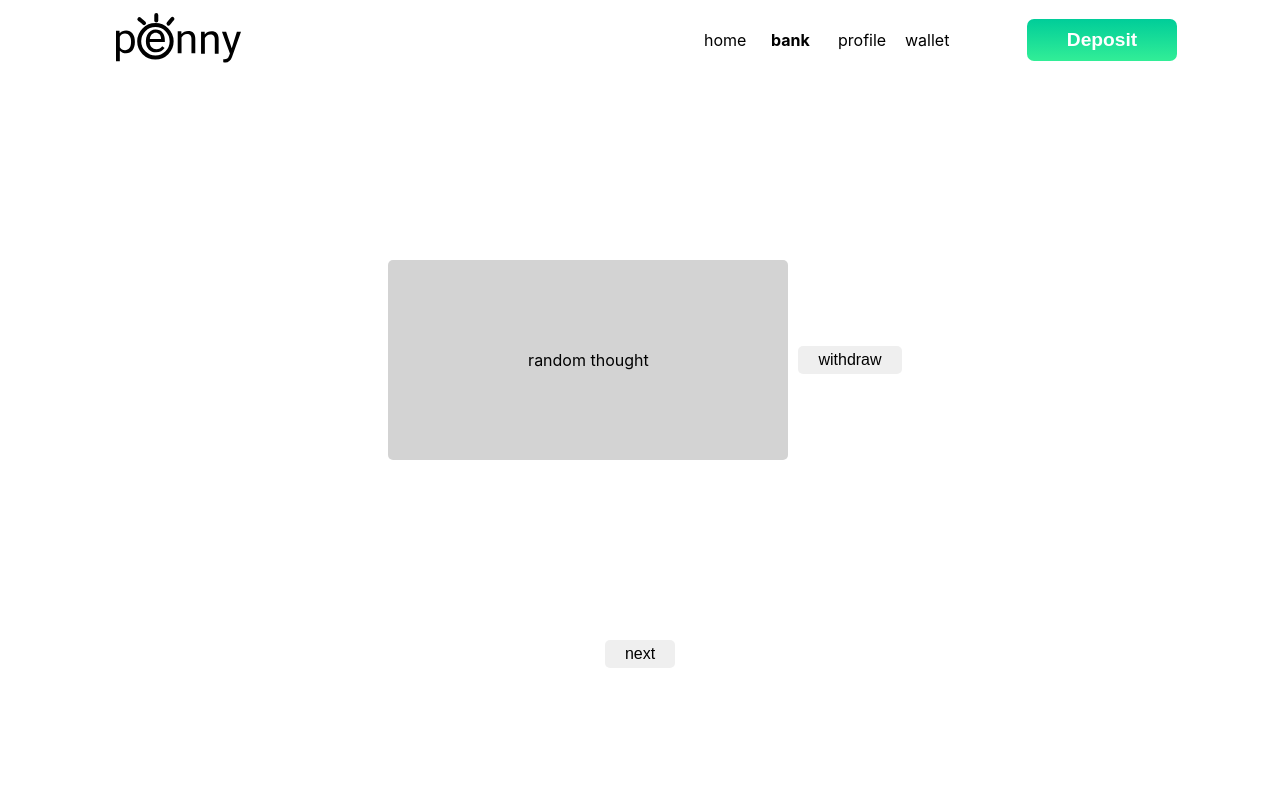
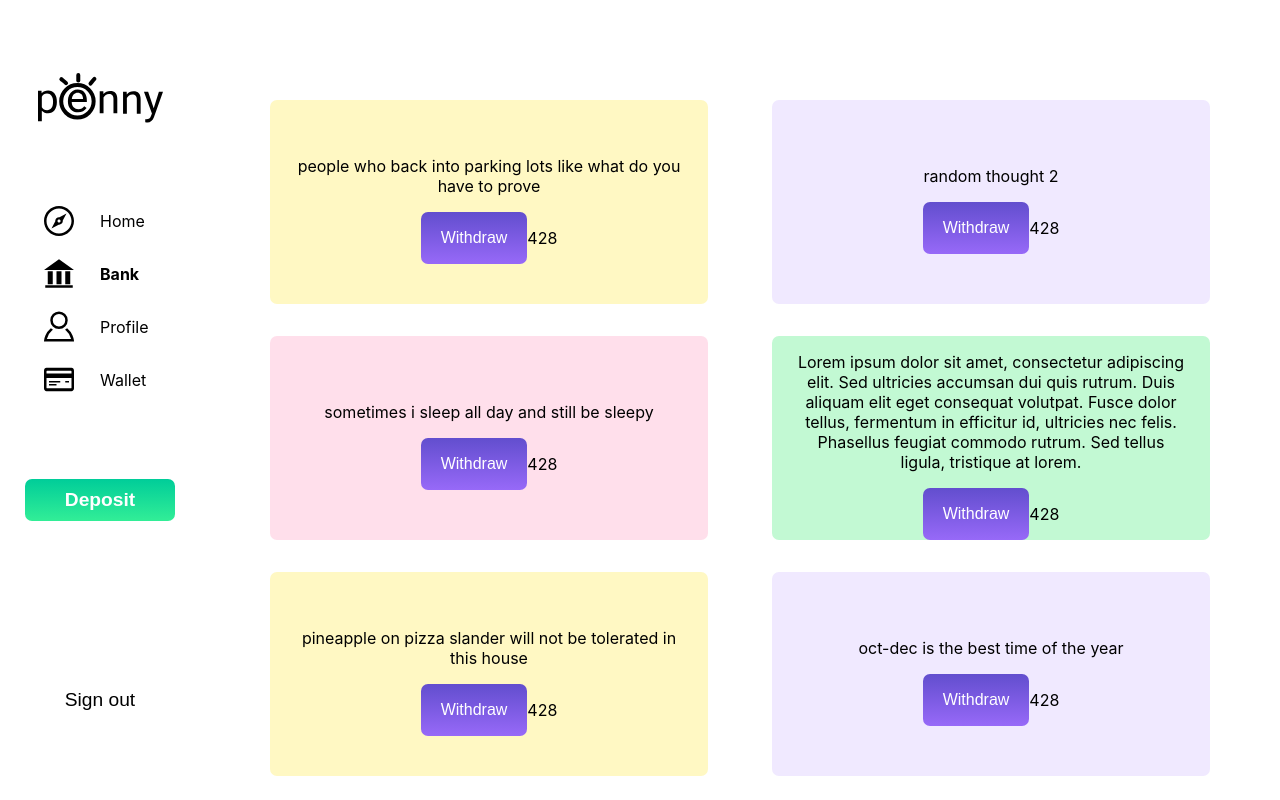
Before and after one commit to Fenil-P/Dollar-For-Thoughts, a React (Create React App) app: page /thoughts in a window 1280 px wide. Shown: the top 800 px of the page. Built offline with nearby package versions, Linux system fonts and the light colour scheme.

Commit message:
add thoughts page, navbar and panel

```diff
--- a/src/components/Header/Header.css
+++ b/src/components/Header/Header.css
@@ -1,23 +1,26 @@
 nav {
     display: flex;
+    flex-direction: column;
     justify-content: center;
     align-items: center;
     font-size: 1em;
-    position: sticky;
+    position: fixed;
     top: 0;
+    left: 0;
     z-index: 10;
-    height: 80px;
+    height: 100%;
+    width: 200px;
+    overflow-x: hidden;
     background-color: white;
 }
 
 nav .container {
     display: grid;
-    grid-template-columns: repeat(4, minmax(0, 1fr));
+    grid-template-rows: repeat(4, minmax(0, 1fr));
     justify-content: space-between;
     align-items: center;
     align-content: center;
-    height: 80px;
-    width: 100%;
+    height: 100%;
     padding: 0 24px;
 }
 
@@ -38,15 +41,21 @@ img {
 
 nav ul {
     display: grid;
-    grid-template-columns: repeat(4, minmax(0, 1fr));
+    grid-template-rows: repeat(4, minmax(0, 1fr));
     align-items: center;
     list-style: none;
     text-align: center;
+    padding-inline-start: 0;
 }
 
 nav li {
     padding: 0 24px;
-    height: 80px;
+    display: grid;
+    grid-template-columns: 1fr 1fr;
+}
+
+nav li svg {
+    width: 30px;
 }
 
 ul a {
@@ -67,13 +76,22 @@ ul a:hover {
     font-weight: bold;
 }
 
-.container .btn button.deposit {
+.container .btn button {
     border: none;
-    padding: 10px 40px;
     font-size: 1.2em;
     border-radius: 7px;
     margin: 0 5px;
+}
+
+.container .btn button.deposit
+{
     font-weight: bold;
+    padding: 10px 40px;
     background: linear-gradient(180deg, #00CD99 0%, #32EE97 100%);
     color: white;
 }
+
+.container .btn button.sign-out {
+    padding: 10px 30px;
+    background-color: white;
+}
--- a/src/components/Header/Header.js
+++ b/src/components/Header/Header.js
@@ -21,42 +21,53 @@ class Header extends React.Component {
                     <Link className="logo" to="/">
                         <img src={logo} alt="logo"/>
                     </Link>
-                    <h1></h1>
                     <ul>
                         <li>
+                            <svg width="52" height="52" viewBox="0 0 52 52" fill="none" xmlns="http://www.w3.org/2000/svg">
+                                <path d="M26 4.33333C37.947 4.33333 47.6667 14.053 47.6667 26C47.6667 37.947 37.947 47.6667 26 47.6667C14.053 47.6667 4.33333 37.947 4.33333 26C4.33333 14.053 14.053 4.33333 26 4.33333ZM26 0C11.6415 0 0 11.6415 0 26C0 40.3585 11.6415 52 26 52C40.3585 52 52 40.3585 52 26C52 11.6415 40.3585 0 26 0ZM39 12.9978L26.8212 19.4675C24.8733 19.2422 22.9082 19.8813 21.4608 21.3287C20.0265 22.7652 19.4025 24.7108 19.5932 26.5893L13 39L25.402 32.409C27.3173 32.6018 29.2413 31.9648 30.6713 30.5348C32.045 29.1612 32.7708 27.2328 32.5325 25.1767L39 12.9978ZM26.065 28.6412C24.5722 28.6412 23.3567 27.43 23.3567 25.935C23.3545 24.4378 24.5678 23.2245 26.065 23.2267C27.56 23.2267 28.7733 24.44 28.7733 25.935C28.7712 27.4278 27.56 28.6412 26.065 28.6412Z" fill="black"/>
+                            </svg>
                             <NavLink
                                 exact
                                 to=""
                                 activeClassName="active"
                             >
-                                home
+                                Home
                             </NavLink>
                         </li>
                         <li>
+                            <svg width="56" height="53" viewBox="0 0 56 53" fill="none" xmlns="http://www.w3.org/2000/svg">
+                                <path d="M16.3333 46.375H7V22.0833H16.3333V46.375ZM32.6667 22.0833H23.3333V46.375H32.6667V22.0833ZM49 22.0833H39.6667V46.375H49V22.0833ZM53.6667 48.5833H2.33333V53H53.6667V48.5833ZM0 19.875H56L28 0L0 19.875Z" fill="black" />
+                            </svg>
                             <NavLink
                                 exact
                                 to="thoughts"
                                 activeClassName="active"
                             >
-                                bank
+                                Bank
                             </NavLink>
                         </li>
                         <li>
+                            <svg width="45" height="45" viewBox="0 0 45 45" fill="none" xmlns="http://www.w3.org/2000/svg">
+                                <path d="M43.3916 43.5H1.6005C1.82515 41.6214 2.44491 39.0031 3.64318 36.2324C5.06077 32.9544 7.24516 29.5628 10.4262 26.9596C10.6282 27.1347 10.834 27.3051 11.0433 27.4709C6.30754 31.2968 3.85309 36.8713 2.84971 40.8884L2.38424 42.7519H4.305H40.6556H42.6002L42.1065 40.871C41.0658 36.9062 38.5793 31.3552 33.9069 27.511C34.1154 27.3473 34.3206 27.179 34.5223 27.006C37.6602 29.6244 39.8548 33.0181 41.2949 36.2894C42.5098 39.049 43.1542 41.6443 43.3916 43.5ZM33.375 13.1269C33.375 7.12739 28.498 2.25 22.5 2.25C16.502 2.25 11.625 7.12739 11.625 13.1269C11.625 19.1226 16.502 24.0019 22.5 24.0019C28.498 24.0019 33.375 19.1226 33.375 13.1269ZM10.875 13.1269C10.875 6.70454 16.0798 1.5 22.5 1.5C28.9202 1.5 34.125 6.70454 34.125 13.1269C34.125 19.5455 28.9202 24.7519 22.5 24.7519C16.0798 24.7519 10.875 19.5455 10.875 13.1269Z" fill="black" stroke="#000000" strokeWidth="3"/>
+                            </svg>
                             <NavLink
                                 exact
                                 to="profile"
                                 activeClassName="active"
                             >
-                                profile
+                                Profile
                             </NavLink>
                         </li>
                         <li>
+                            <svg width="52" height="41" viewBox="0 0 52 41" fill="none" xmlns="http://www.w3.org/2000/svg">
+                                <path d="M47.6667 0H4.33333C1.94133 0 0 2.296 0 5.125V35.875C0 38.704 1.94133 41 4.33333 41H47.6667C50.0587 41 52 38.704 52 35.875V5.125C52 2.296 50.0587 0 47.6667 0ZM47.6667 34.5938C47.6667 35.301 47.1813 35.875 46.5833 35.875H5.41667C4.81867 35.875 4.33333 35.301 4.33333 34.5938V17.9375H47.6667V34.5938ZM47.6667 10.25H4.33333V6.40625C4.33333 5.699 4.81867 5.125 5.41667 5.125H46.5833C47.1813 5.125 47.6667 5.699 47.6667 6.40625V10.25ZM28.1667 25.625H8.66667V23.0625H28.1667V25.625ZM21.6667 30.75H8.66667V28.1875H21.6667V30.75ZM43.3333 25.625H36.8333V23.0625H43.3333V25.625Z" fill="black"/>
+                            </svg>
                             <NavLink
                                 exact
                                 to="wallet"
                                 activeClassName="active"
                             >
-                                wallet
+                                Wallet
                             </NavLink>
                         </li>
                     </ul>
@@ -65,6 +76,9 @@ class Header extends React.Component {
                         <button className="deposit" onClick={this.toggleDeposit}>Deposit</button>
                         {this.state.deposit ? <DepositThought toggle={this.toggleDeposit} /> : null}
                     </div>
+                    <div className="btn">
+                        <button className="sign-out">Sign out</button>
+                    </div>
                 </div>
             </nav>
         );
--- a/src/components/Thoughts/Thoughts.css
+++ b/src/components/Thoughts/Thoughts.css
@@ -1,11 +1,17 @@
+.thoughts {
+    margin-left: 200px;
+    margin-top: 100px;
+}
+
 .thoughts .container {
-    display: flex;
-    flex-direction: row;
+    display: grid;
+    grid-template-columns: 1fr 1fr;
+    grid-auto-rows: 1.5fr;
+    gap: 2em 4em;
     flex-wrap: wrap;
     align-items: center;
     justify-content: center;
-    height: 70vh;
-    width: 100%;
+    padding: 0 70px;
 }
 
 .thought {
@@ -14,25 +20,26 @@
     flex-wrap: nowrap;
     justify-content: center;
     align-items: center;
+    padding: 0 24px;
+    border-radius: 7px;
+    height: 100%;
 }
 
-.thought_box {
-    width: 50vh;
-    height: 25vh;
-    position: relative;
-    background: lightgray;
-    border-radius: 5px;
-    margin: 10px;
+.thought:nth-child(4n-7) {
+    background-color: #FFF8C3;
+}
+.thought:nth-child(4n-6) {
+    background-color: #F0E9FF;
+}
+.thought:nth-child(4n-5){
+    background-color: #FFDFEB;
+}
+.thought:nth-child(4n-4){
+    background-color: #C2F9D3;
 }
 
 .thought p {
     text-align: center;
-    position: absolute;
-    margin: 0;
-    top: 50%;
-    left: 50%;
-    -ms-transform: translate(-50%, -50%);
-    transform: translate(-50%, -50%);
 }
 
 .thoughts button {
@@ -40,4 +47,13 @@
     padding: 5px 20px;
     font-size: 1em;
     border-radius: 5px;
+    background: linear-gradient(180deg, #624ECE 0%, #9769F8 100%);
+    border-radius: 7px;
+    color:white;
 }
+
+.thought .saves {
+    display: flex;
+    flex-direction: row;
+    justify-content: space-around;
+}
--- a/src/components/Thoughts/Thoughts.js
+++ b/src/components/Thoughts/Thoughts.js
@@ -4,69 +4,79 @@ import "./Thoughts.css";
 function Thoughts () {
 
     const [thoughts, setThoughts] = useState([]);
-    const [currThought, setCurrThought] = useState([]);
-    const [thoughtIndex, setThoughtIndex] = useState(-1);
 
     useEffect(() => {
         // Pull thoughts from DB
         setThoughts([
             {
-                thought: 'random thought'
+                thought: 'people who back into parking lots like what do you have to prove',
+                saves: 428
             },
             {
-                thought: 'random thought 2'
+                thought: 'random thought 2',
+                saves: 428
             },
             {
-                thought: 'short thought'
+                thought: 'sometimes i sleep all day and still be sleepy',
+                saves: 428
             },
             {
-                thought: 'Lorem ipsum dolor sit amet, consectetur adipiscing elit. Sed ultricies accumsan dui quis rutrum. Duis aliquam elit eget consequat volutpat. Fusce dolor tellus, fermentum in efficitur id, ultricies nec felis. Phasellus feugiat commodo rutrum. Sed tellus ligula, tristique at lorem.'
-            },{
-                thought: 'random thought'
+                thought: 'Lorem ipsum dolor sit amet, consectetur adipiscing elit. Sed ultricies accumsan dui quis rutrum. Duis aliquam elit eget consequat volutpat. Fusce dolor tellus, fermentum in efficitur id, ultricies nec felis. Phasellus feugiat commodo rutrum. Sed tellus ligula, tristique at lorem.',
+                saves: 428
             },
             {
-                thought: 'random thought again'
+                thought: 'pineapple on pizza slander will not be tolerated in this house',
+                saves: 428
+            },
+            {
+                thought: 'oct-dec is the best time of the year',
+                saves: 428
+            },
+            {
+                thought: 'people who back into parking lots like what do you have to prove',
+                saves: 428
+            },
+            {
+                thought: 'random thought 2',
+                saves: 428
+            },
+            {
+                thought: 'sometimes i sleep all day and still be sleepy',
+                saves: 428
+            },
+            {
+                thought: 'Lorem ipsum dolor sit amet, consectetur adipiscing elit. Sed ultricies accumsan dui quis rutrum. Duis aliquam elit eget consequat volutpat. Fusce dolor tellus, fermentum in efficitur id, ultricies nec felis. Phasellus feugiat commodo rutrum. Sed tellus ligula, tristique at lorem.',
+                saves: 428
+            },
+            {
+                thought: 'pineapple on pizza slander will not be tolerated in this house',
+                saves: 428
+            },
+            {
+                thought: 'oct-dec is the best time of the year',
+                saves: 428
             }
         ]);
-        setCurrThought({thought: ''});
     }, []);
 
-    useEffect(() => {
-        if(thoughts.length > 0) {
-            setCurrThought(thoughts[0]);
-        }
-    }, [thoughts]);
-
-    useEffect(() => {
-        setThoughtIndex(thoughtIndex + 1);
-    }, [currThought]);
-
-    function onNext() {
-        if(thoughtIndex < thoughts.length) {
-            setCurrThought(thoughts[thoughtIndex]);
-        }
-        else {
-            alert("Oops! Looks like you've read all thoughts. Check back in when we get more.");
-        }
-    };
-
-    function onWithdraw() {
+    function onWithdraw(obj) {
         console.log("withdraw");
-        onNext();
+        console.log(obj);
     }
 
     return (
         <div className="thoughts">
             <div className="container">
-                <div className="thought">
-                    <div className="thought_box">
-                        <p>{currThought.thought}</p>
-                    </div>
-                </div>
-                <button className="withdraw" onClick={onWithdraw}>withdraw</button>
+                {thoughts.map((thought, i) => {
+                    return (<div key={i} className="thought">
+                        <p>{thought.thought}</p>
+                        <div className="saves">
+                            <button className="withdraw" onClick={onWithdraw}>Withdraw</button>
+                            <p>{thought.saves}</p>
+                        </div>
+                    </div>)
+                })}
             </div>
-
-            <button onClick={onNext}>next</button>
         </div>
     );
 };
```
Also changed, not shown: src/components/Home/Home.css (+6 -1 lines), src/components/Profile/Profile.css (+8 -6 lines), src/App.css (line endings or trailing spaces).
